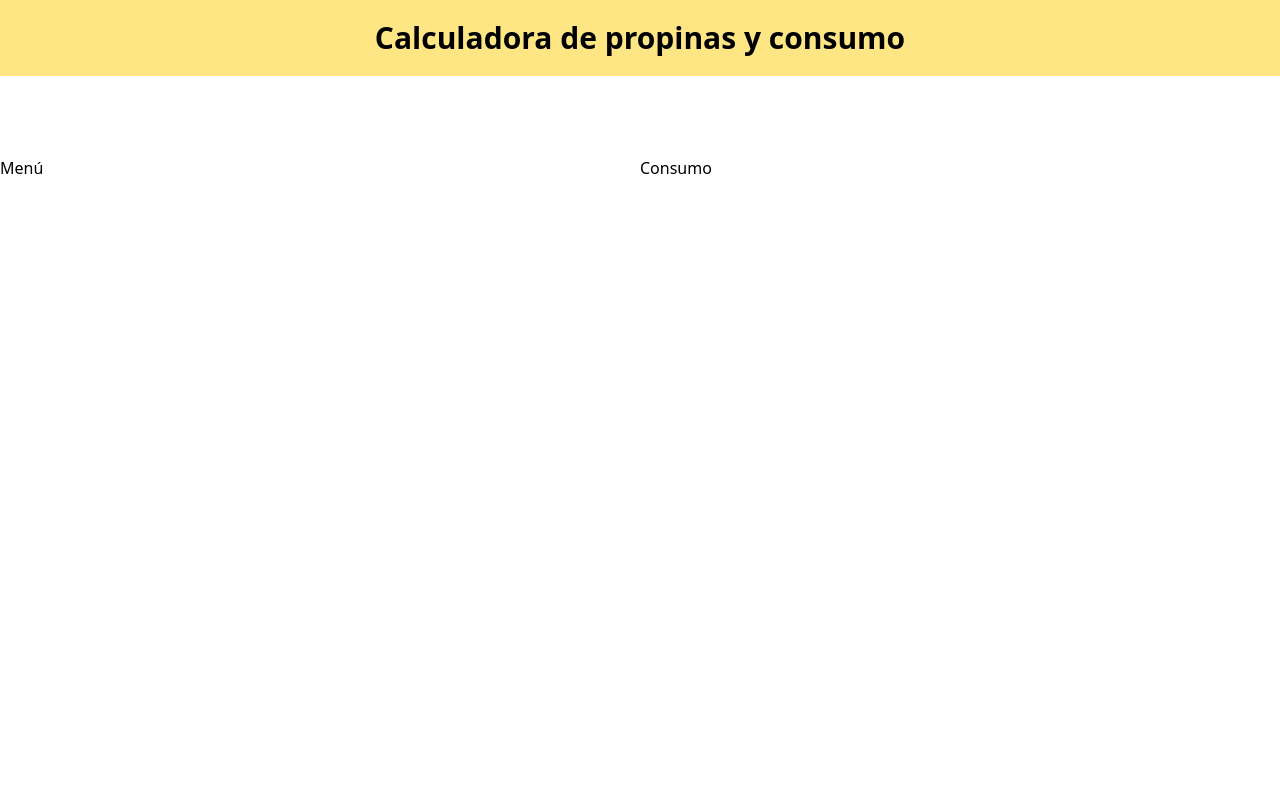
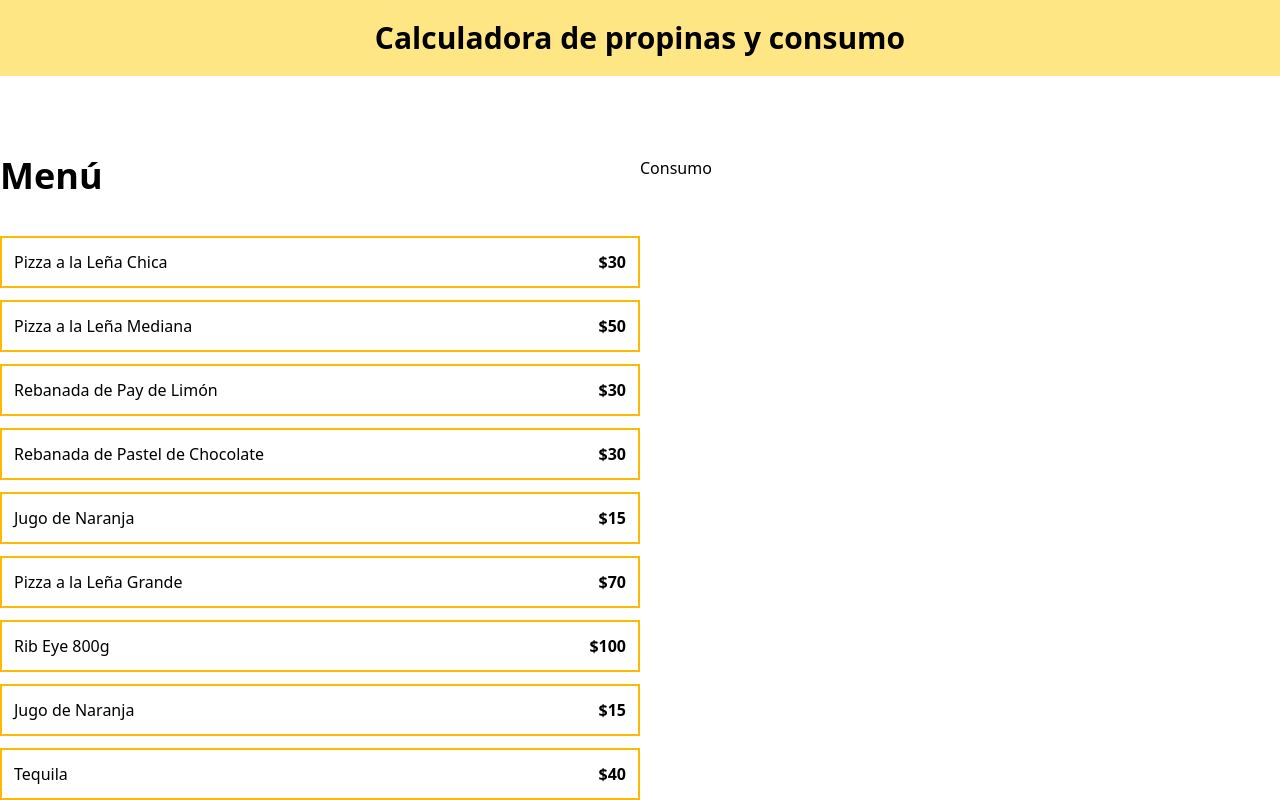
Before and after one commit to EstefanyMonsalveP/Calculadora_Propinas, a React (Vite) app: page / in a window 1280 px wide. Shown: the top 800 px of the page. Built offline with nearby package versions, Linux system fonts and the light colour scheme.

Commit message:
feat(MenuItem): Crear  componente MenuItem para cargar todos los items de la db e integrarlo en App.tsx

```diff
--- a/src/App.tsx
+++ b/src/App.tsx
@@ -1,3 +1,4 @@
+import MenuItem from "./components/MenuItem"
 import { menuItems } from "./data/db"
 function App() {
 console.log(menuItems)
@@ -8,8 +9,18 @@ console.log(menuItems)
       </header>
 
       <main className="max-w-7xl mx-auto py-20 grid md:grid-cols-2">
-        <div>
-          <h2>Menú</h2>
+        <div className="space-y-5">
+          <h2 className="text-4xl font-black">Menú</h2>
+
+          <div className="space-y-3 mt-10">
+            {menuItems.map(item => (
+            <MenuItem
+            key={item.id}
+            item={item}
+            />
+          ))}
+          </div>
+
         </div>
 
         <div>
--- a/src/components/MenuItem.tsx
+++ b/src/components/MenuItem.tsx
@@ -0,0 +1,15 @@
+import type { MenuItem } from "../types"
+type MenuItemProps = {
+    item : MenuItem
+}
+export default function MenuItem({item}: MenuItemProps) {
+  return (
+    <>
+    <button className="border-2 hover:bg-amber-100 border-amber-400 w-full p-3 flex justify-between">
+        <p>{item.name}</p>
+        <p className="font-black">${item.price}</p>
+    </button>
+
+    </>
+  )
+}
```
